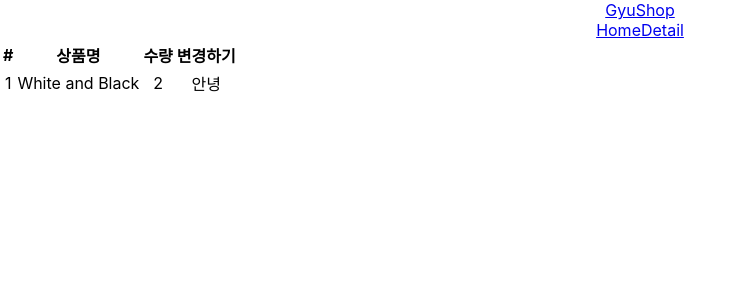
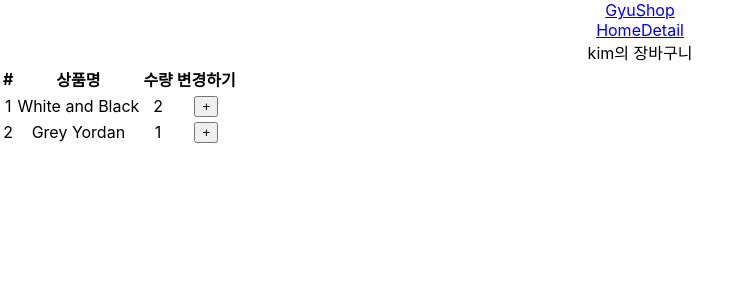
Before and after one commit to chungstar/shop, a React (Create React App) app: page /cart in a window 1280 px wide. Shown: the top 300 px of the page, without its empty margins (0-751 px from the left). Built offline with nearby package versions, Linux system fonts and the light colour scheme; the HTML template or start-up script is replaced by a standard one.

Commit message:
redux : store state 변경

```diff
--- a/src/routes/Cart.js
+++ b/src/routes/Cart.js
@@ -1,13 +1,15 @@
 import {Table} from 'react-bootstrap'
-import { useSelector } from 'react-redux'
+import { useDispatch, useSelector } from 'react-redux'
+import { changeName } from './../store.js'
 
 function Cart(){
 
     let state = useSelector((state) => { return state })
-    console.log(state)
-
+    let dispatch = useDispatch()
     return(
         <div>
+            {state.user}의 장바구니
+
             <Table>
             <thead>
                 <tr>
@@ -17,14 +19,20 @@
                 <th>변경하기</th>
                 </tr>
             </thead>
-            <tbody>
-                <tr>
-                <td>1</td>
-                <td>{state.cart[0].name}</td>
-                <td>{state.cart[0].count}</td>
-                <td>안녕</td>
+            {
+                state.cart.map((a, i)=>
+                <tr key={i}>
+                    <td>{i+1}</td>
+                    <td>{state.cart[i].name}</td>
+                    <td>{state.cart[i].count}</td>
+                    <td>
+                        <button onClick={()=>{
+                            dispatch(changeName())
+                        }}>+</button>
+                    </td>
                 </tr>
-            </tbody>
+                )
+            }
             </Table>
         </div>
     )
--- a/src/store.js
+++ b/src/store.js
@@ -8,8 +8,21 @@
     ]
 })
 
+let user = createSlice({
+    name : 'user',
+    initialState:'kim',
+    reducers:{
+        changeName(state){
+            return 'john' + state
+        }
+    }
+})
+
+export let { changeName }= user.actions
+
 export default configureStore({
   reducer: {
     cart : cart.reducer,
+    user : user.reducer
   }
 })
```
